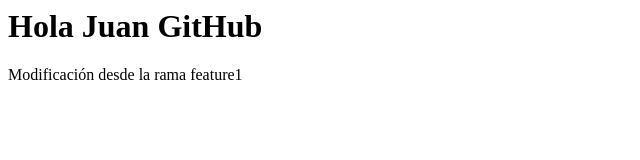
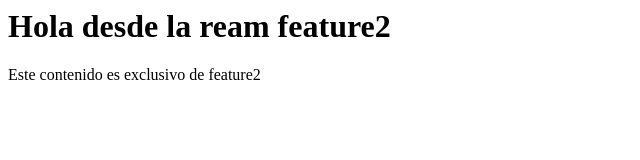
Before and after one commit to JuanmaCode2025/GitHub, a plain HTML site: page index.html in a window 1280 px wide. Shown: the whole page, without its empty margins (0-640 px from the left). Drawn offline with Linux system fonts and the light colour scheme.

Commit message:
Cambios desde la rama feature2

```diff
--- a/index.html
+++ b/index.html
@@ -1,2 +1,2 @@
-<h1>Hola Juan GitHub</h1>
-<p>Modificación desde la rama feature1</p>
+<h1> Hola desde la ream feature2</h1>
+<p>Este contenido es exclusivo de feature2</p>
```
